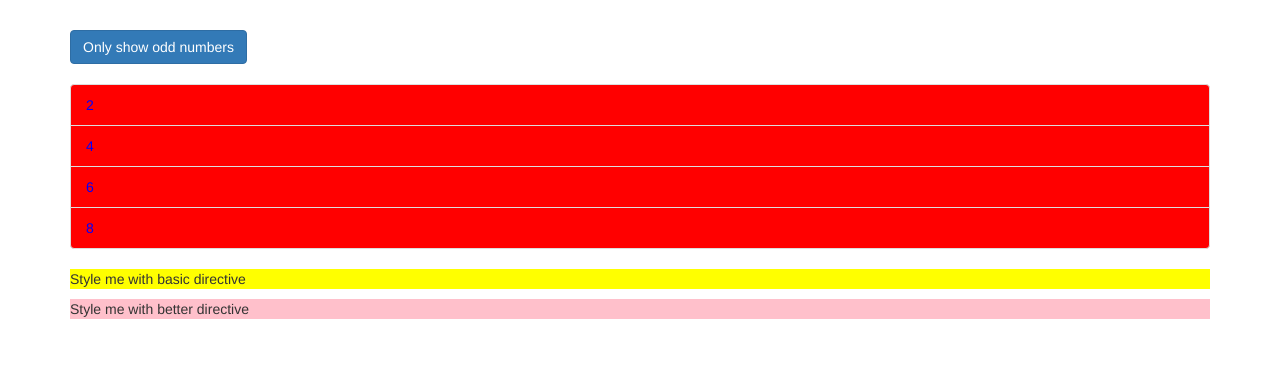
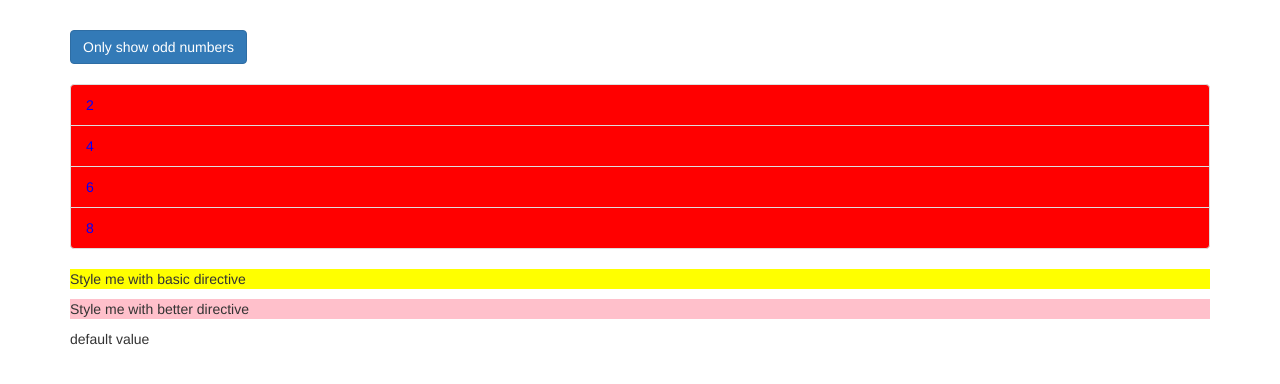
Before and after one commit to gauravKumarSingh-git/angularTutorial, an Angular app in the folder directives-start/: page / in a window 1280 px wide. Shown: the top 384 px of the page. Built offline with nearby package versions, Linux system fonts and the light colour scheme.

Commit message:
ngSwitch

```diff
--- a/directives-start/src/app/app.component.html
+++ b/directives-start/src/app/app.component.html
@@ -48,6 +48,12 @@
       </ul>
       <p appBasicHighlight>Style me with basic directive</p>
       <p appBetterHighlight [defaultColor]="'pink'" [highlightColor]="'red'">Style me with better directive</p>
+      <div [ngSwitch]="value">
+        <p *ngSwitchCase="5" >value is 5</p>
+        <p *ngSwitchCase="10">value is 10</p>
+        <p *ngSwitchCase="20">value is 20</p>
+        <p *ngSwitchDefault>default value</p>
+      </div>
     </div>
   </div>
 </div>
--- a/directives-start/src/app/app.component.ts
+++ b/directives-start/src/app/app.component.ts
@@ -10,4 +10,5 @@ export class AppComponent {
   oddNumbers = [1, 3, 5, 7];
   evenNumbers = [2, 4, 6, 8];
   onlyOdd = false;
+  value=100;
 }
```
